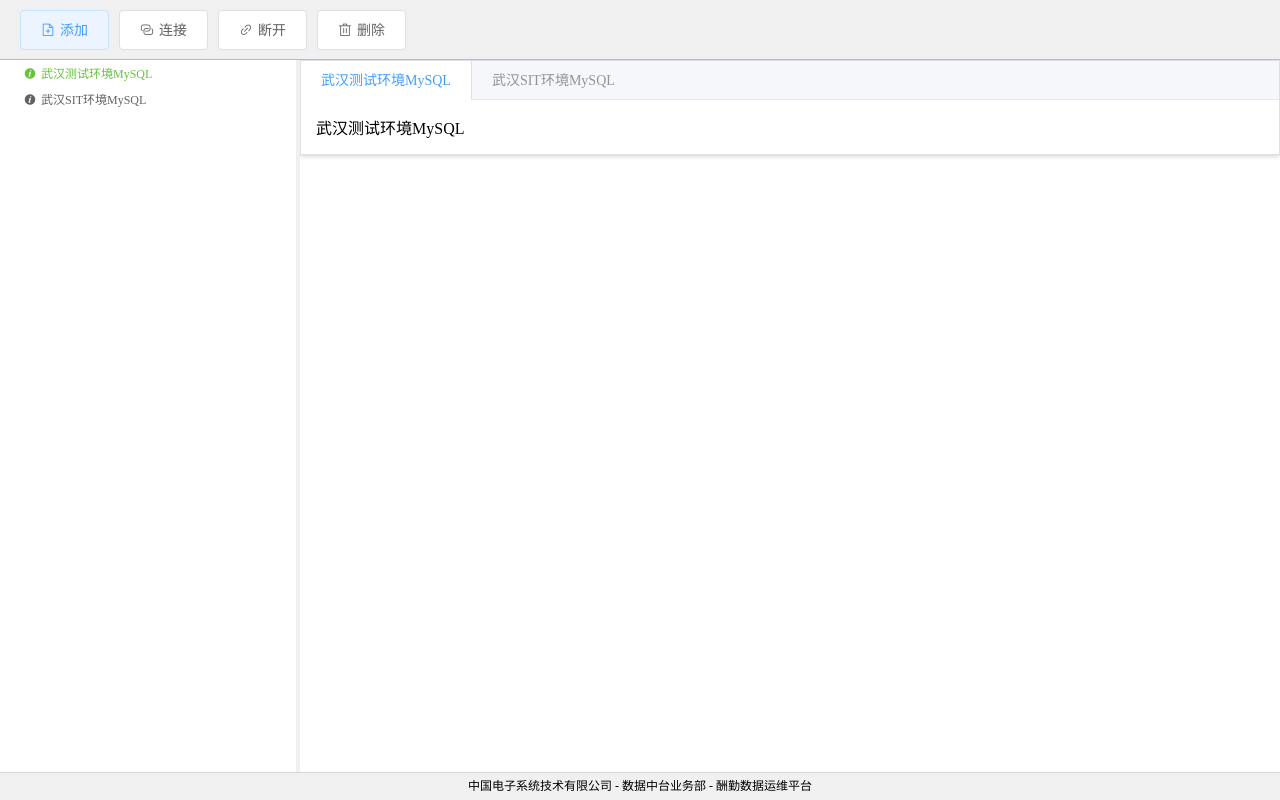
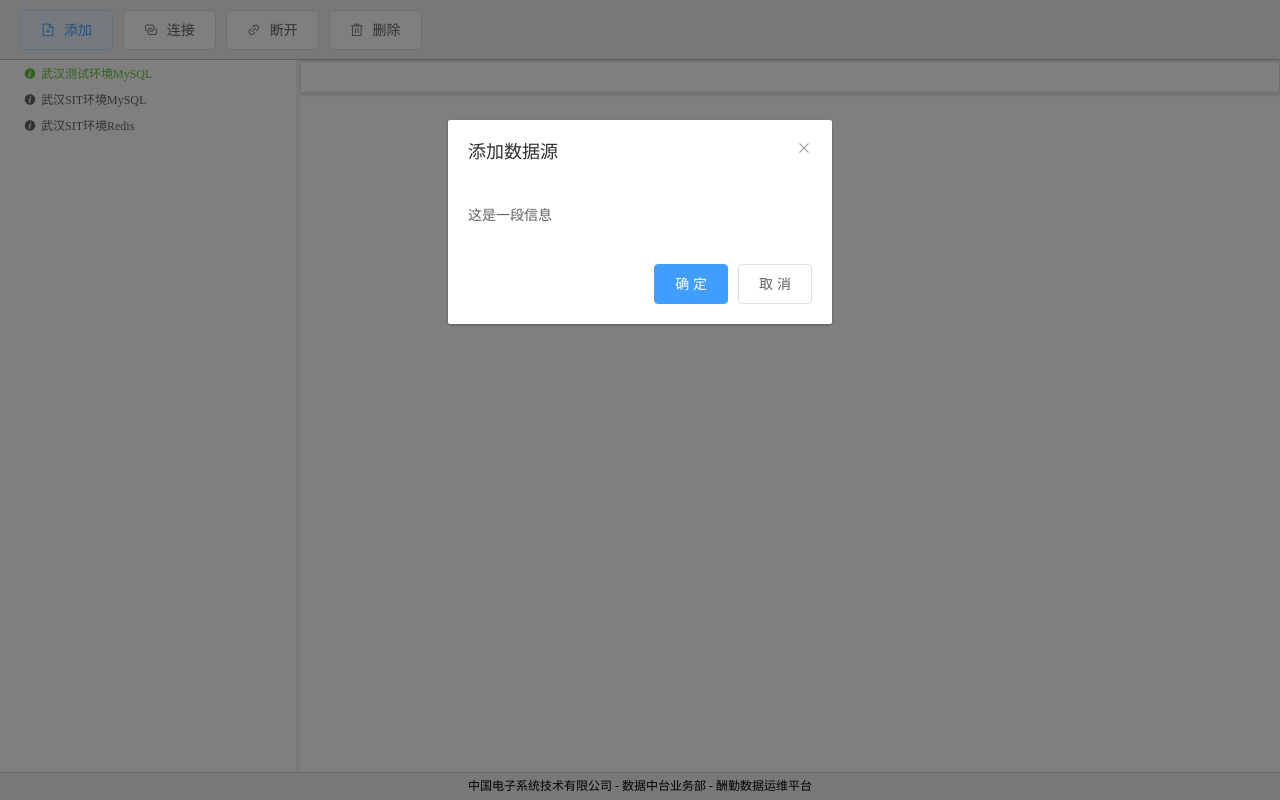
Before and after one commit to 23557544/chou-q-1, a Vue app in the folder web/: page / in a window 1280 px wide. Both pictures are taken after a click on the button "添加". Built offline with nearby package versions, Linux system fonts and the light colour scheme.

Commit message:
主框架

```diff
--- a/web/src/App.vue
+++ b/web/src/App.vue
@@ -2,73 +2,130 @@
   <div id="app">
     <el-container>
       <el-header class="header">
-        <div style="margin-top: 10px;">
-          <el-button>
-            <i class="el-icon-document-add"></i>
-            <span>添加</span>
-          </el-button>
-          <el-button>
-            <i class="el-icon-connection"></i>
-            <span>连接</span>
-          </el-button>
-          <el-button>
-            <i class="el-icon-link"></i>
-            <span>断开</span>
-          </el-button>
-          <el-button>
-            <i class="el-icon-delete"></i>
-            <span>删除</span>
-          </el-button>
+        <div style="margin-top: 10px">
+          <el-button @click="dialogVisible = true" icon="el-icon-document-add"> 添加 </el-button>
+          <el-button icon="el-icon-connection"> 连接 </el-button>
+          <el-button icon="el-icon-link"> 断开 </el-button>
+          <el-button icon="el-icon-delete"> 删除 </el-button>
         </div>
       </el-header>
       <el-container class="main">
         <el-aside class="aside">
-          <el-tree :data="sources">
+          <el-tree :data="sources" @node-click="openSource">
             <span class="custom-tree-node" slot-scope="{ node, data }">
-              <i :class="data.connect? 'el-icon-info text-success' : 'el-icon-info'"></i>
-              <span :class="data.connect? 'text-success' : 'text-normal'" style="margin-left: 5px">{{ node.label }}</span>
+              <i :class="data.connect ? 'el-icon-info text-success' : 'el-icon-info'"></i>
+              <span :class="data.connect ? 'text-success' : 'text-normal'" style="margin-left: 5px">{{ node.label }}</span>
             </span>
           </el-tree>
         </el-aside>
-        <el-main style="margin: 0; padding: 0;">
-          <el-tabs v-model="activeTab" type="border-card">
-            <el-tab-pane label="武汉测试环境MySQL" name="first">武汉测试环境MySQL</el-tab-pane>
-            <el-tab-pane label="武汉SIT环境MySQL" name="second">武汉SIT环境MySQL</el-tab-pane>
+        <el-main style="margin: 0; padding: 0">
+          <el-tabs v-model="activeTab" type="border-card" @tab-remove="closeSource" :closable="tabs.length > 1">
+            <el-tab-pane v-for="tab in tabs" :label="tab.label" :name="tab.id" :key="tab.id">
+              <component :is="tab.component" v-bind="tab.bind" v-on="tab.on"></component>
+            </el-tab-pane>
           </el-tabs>
         </el-main>
       </el-container>
-      <el-footer class="footer" style="height: 28px;">
+      <el-footer class="footer" style="height: 28px">
         <p>中国电子系统技术有限公司 - 数据中台业务部 - 酬勤数据运维平台</p>
       </el-footer>
     </el-container>
+    <el-dialog title="添加数据源" :visible.sync="dialogVisible" width="30%">
+      <span>这是一段信息</span>
+      <span slot="footer" class="dialog-footer">
+        <el-button type="primary" @click="addSource">确 定</el-button>
+        <el-button @click="dialogVisible = false">取 消</el-button>
+      </span>
+    </el-dialog>
   </div>
 </template>
 
 <script>
-import Vue from 'vue'
-import Element from 'element-ui'
-import 'element-ui/lib/theme-chalk/index.css';
+import Vue from "vue";
+import Element from "element-ui";
+import "element-ui/lib/theme-chalk/index.css";
 
-Vue.use(Element)
+Vue.use(Element);
 
 export default {
-  name: 'App',
+  name: "App",
   data() {
     return {
-      sources: [{label: '武汉测试环境MySQL', connect: true}, {label: '武汉SIT环境MySQL', connect: false}],
-      activeTab: 'first'
-    }
-  }
-}
+      sources: [
+        { label: "武汉测试环境MySQL", connect: true, type: "MySQL" },
+        { label: "武汉SIT环境MySQL", connect: false, type: "MySQL" },
+        { label: "武汉SIT环境Redis", connect: false, type: "Redis" },
+      ],
+      tabs: [],
+      activeTab: "",
+      dialogVisible: false,
+    };
+  },
+  methods: {
+    addSource() {
+      this.sources.push({ label: "武汉测试环境MySQL", connect: false });
+      this.dialogVisible = false;
+    },
+    openSource(source, node) {
+      console.log(source);
+      let tab = this.tabs.find((t) => t.id == node.id);
+      if (!tab) {
+        // 首次打开
+        source.id = node.id.toString();
+        this.$set(source,"component", require(`@/components/${source.type}.vue`).default);
+        this.tabs.push(source);
+        tab = source;
+      }
+      this.activeTab = tab.id;
+    },
+    closeSource(id) {
+      let index = this.tabs.findIndex((t) => t.id == id);
+      this.tabs.splice(index, 1);
+      if (index >= this.tabs.length) index = this.tabs.length - 1;
+      this.activeTab = this.tabs[index].id;
+    },
+  },
+};
 </script>
 
 <style>
-html, body {width: 100%; height: 100%; margin: 0; padding: 0;}
-.header {background-color: #f0f0f0; border-bottom: 1px solid #bbbbbb;}
-.main {position: absolute; width: 100%; top: 60px; bottom: 28px;}
-.footer {position: absolute; width: 100%; bottom: 0; background-color: #f0f0f0; border-top: 1px solid #d7d7d7; line-height: 26px; text-align: center;}
-.aside {border-right: 4px solid #f0f0f0;}
-p {font-size: 12px; margin: 0;}
-.custom-tree-node {font-size: 12px;}
-.text-success {color: #67C23A;}
+html,
+body {
+  width: 100%;
+  height: 100%;
+  margin: 0;
+  padding: 0;
+}
+.header {
+  background-color: #f0f0f0;
+  border-bottom: 1px solid #bbbbbb;
+}
+.main {
+  position: absolute;
+  width: 100%;
+  top: 60px;
+  bottom: 28px;
+}
+.footer {
+  position: absolute;
+  width: 100%;
+  bottom: 0;
+  background-color: #f0f0f0;
+  border-top: 1px solid #d7d7d7;
+  line-height: 26px;
+  text-align: center;
+}
+.aside {
+  border-right: 4px solid #f0f0f0;
+}
+p {
+  font-size: 12px;
+  margin: 0;
+}
+.custom-tree-node {
+  font-size: 12px;
+}
+.text-success {
+  color: #67c23a;
+}
 </style>
--- /dev/null
+++ b/web/src/components/MySQL.vue
@@ -0,0 +1,39 @@
+<template>
+  <div>
+    <el-row>
+      <el-select v-model="database" no-data-text="没有数据库">
+        <el-option v-for="database in databases" :label="database.name" :value="database.name" :key="database.id"></el-option>
+      </el-select>
+      <el-button icon="el-icon-video-play" type="success">运行</el-button>
+      <el-button icon="el-icon-video-pause" type="danger">停止</el-button>
+    </el-row>
+    <el-input v-model="command" type="textarea"></el-input>
+    <el-tabs v-model="activeTab" type="border-card" @tab-remove="closeSource" :closable="tabs.length > 1">
+      <el-tab-pane label="信息" name="info"> xxxx </el-tab-pane>
+      <el-tab-pane label="结果" name="result">
+        <el-table></el-table>
+      </el-tab-pane>
+      <el-tab-pane label="刨析" name="analysis">
+        <el-table></el-table>
+      </el-tab-pane>
+      <el-tab-pane label="状态" name="status">
+        <el-table></el-table>
+      </el-tab-pane>
+    </el-tabs>
+  </div>
+</template>
+
+<script>
+export default {
+  data() {
+    return {
+      command: "",
+      database: {},
+      databases: [],
+      activeTab: "info",
+    };
+  },
+};
+</script>
+
+<style></style>
--- /dev/null
+++ b/web/src/components/Redis.vue
@@ -0,0 +1,15 @@
+<template>
+  <div>
+      这是redis
+  </div>
+</template>
+
+<script>
+export default {
+
+}
+</script>
+
+<style>
+
+</style>
```
Also changed, not shown: 2 other files (tests, documents, lock files or other folders).
